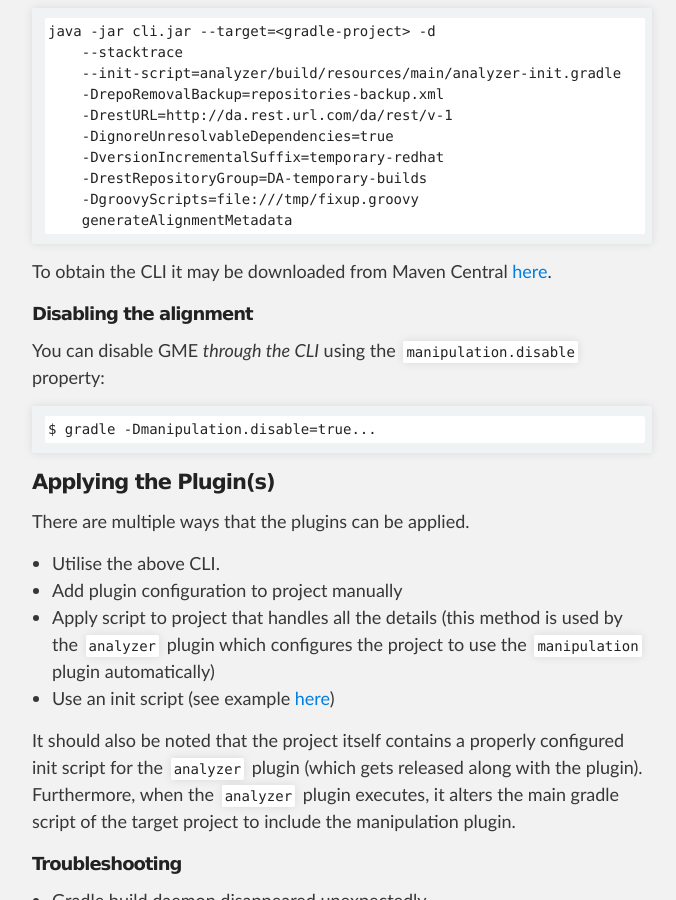
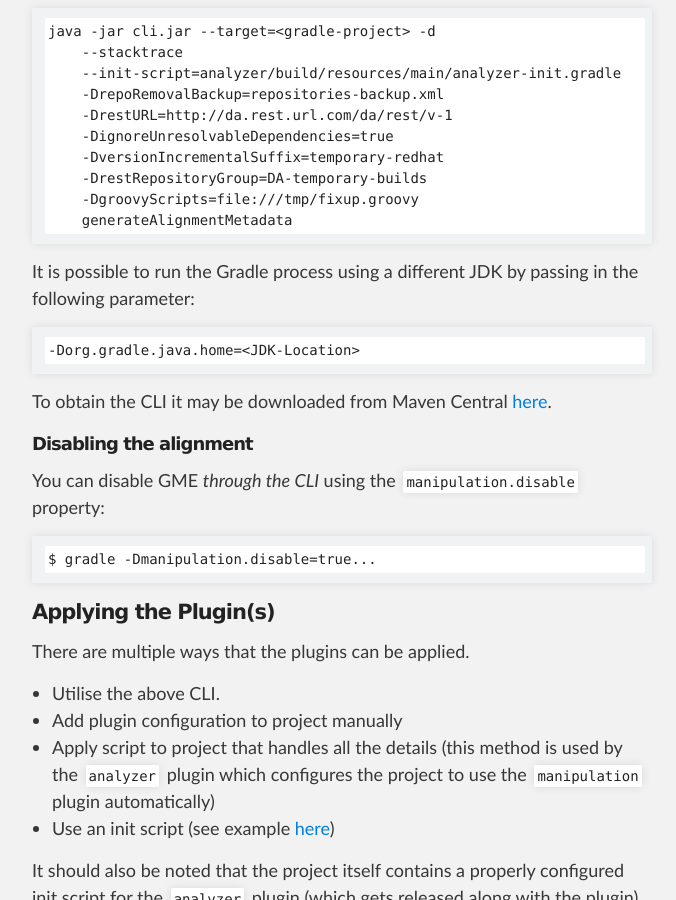
Before and after one commit to project-ncl/gradle-manipulator, a Jekyll site: the page built from index.md, in a window 1280 px wide and 900 px high, scrolled down 1599 px. Shown: the whole window, without its empty margins (298-974 px from the left). Built offline with Jekyll 4.4.1, drawn with Linux system fonts in a browser that asks for light colours.

Commit message:
NCL6226 Add support for running using other java versions via org.gradle.java.home

````diff
--- a/index.md
+++ b/index.md
@@ -59,6 +59,11 @@ java -jar cli.jar --target=<gradle-project> -d
     generateAlignmentMetadata
 ```
 
+It is possible to run the Gradle process using a different JDK by passing in the following parameter:
+
+    -Dorg.gradle.java.home=<JDK-Location>
+
+
 To obtain the CLI it may be downloaded from Maven Central [here](https://repo1.maven.org/maven2/org/jboss/gm/cli).
 
 ##### Disabling the alignment
````
